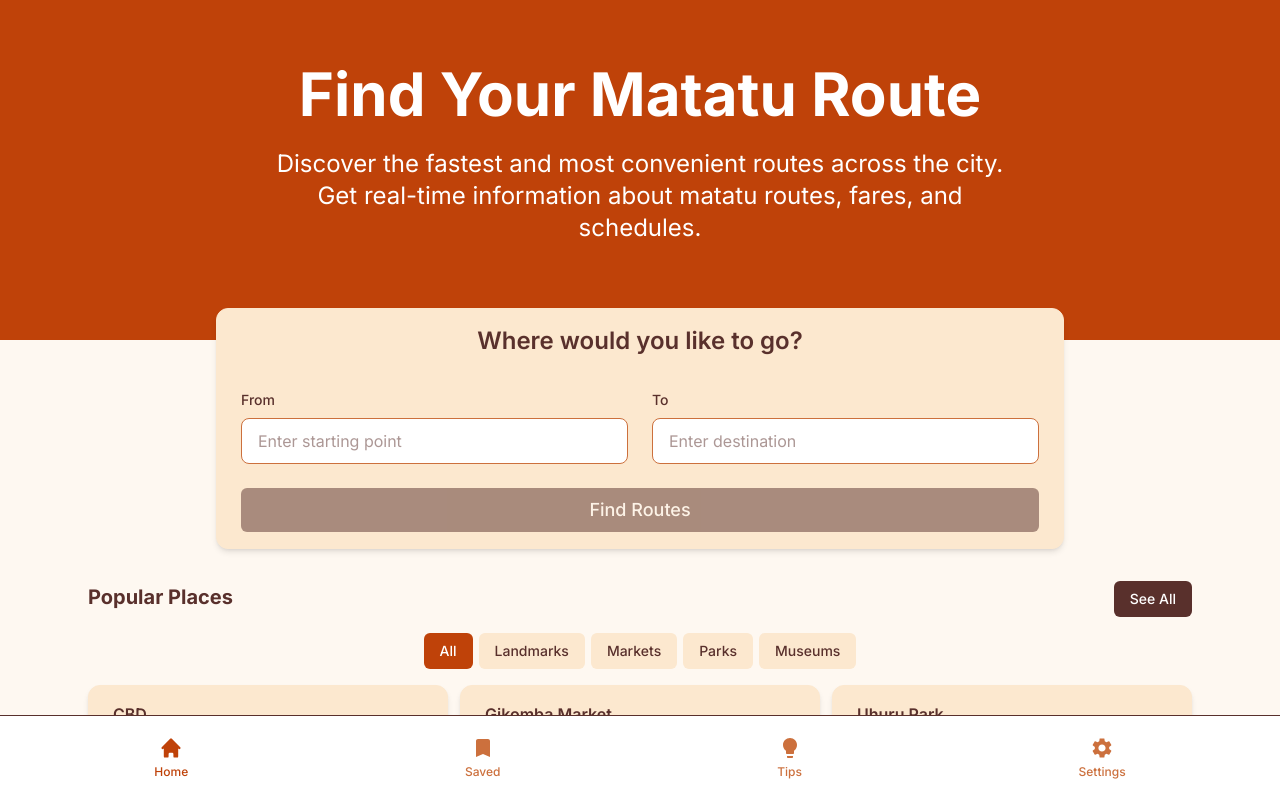
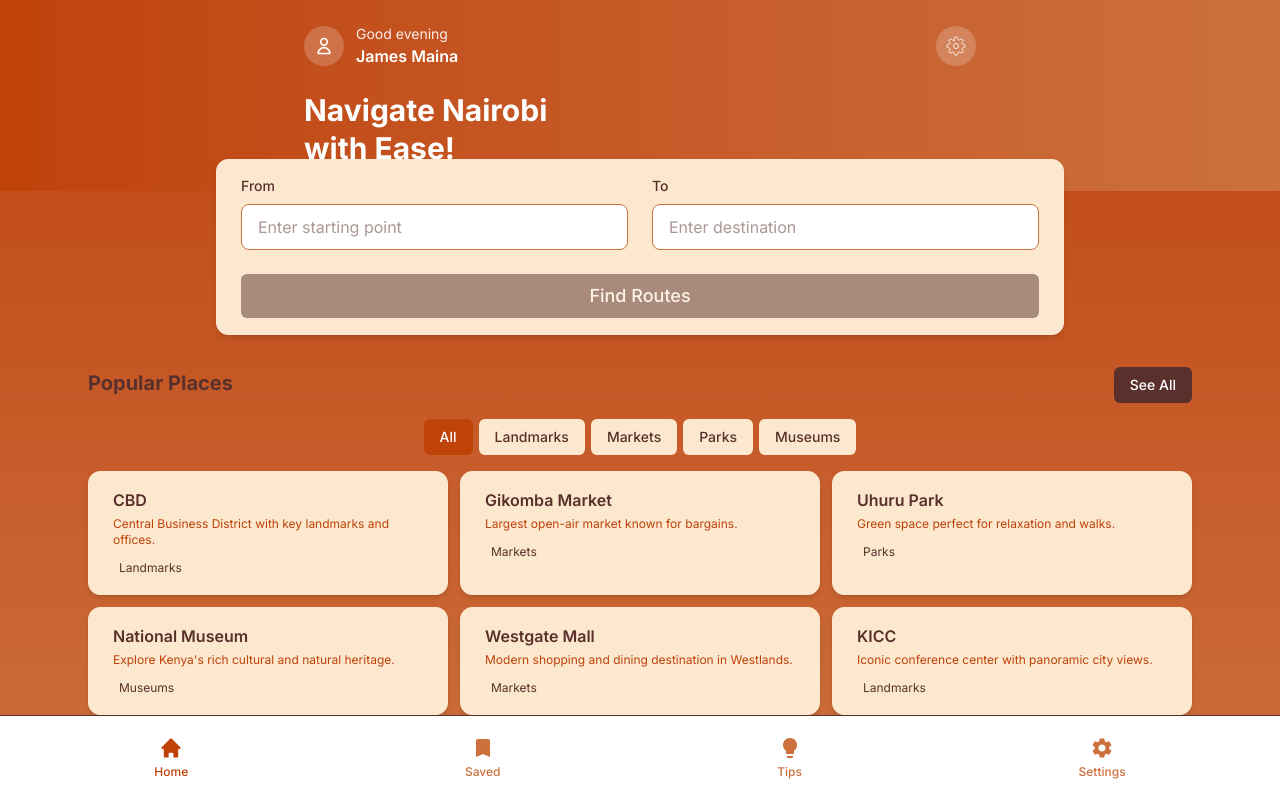
Before and after one commit to Emmy-ck/switch, a Next.js app in the folder matatu-finder/: page / in a window 1280 px wide. Shown: the top 799 px of the page. Built offline with nearby package versions, Linux system fonts and the light colour scheme.

Commit message:
Search update

```diff
--- a/matatu-finder/src/app/page.tsx
+++ b/matatu-finder/src/app/page.tsx
@@ -39,28 +39,40 @@ export default function HomePage() {
   };
 
   return (
-    <div className="min-h-screen bg-[color-mix(in_srgb,var(--color-brand-light)_30%,white_70%)]">
-      {/* Hero Section */}
-      <div className="bg-[var(--color-brand-primary)] text-[var(--color-brand-white)] py-16">
-        <div className="max-w-6xl mx-auto px-6 text-center">
-          <h1 className="text-5xl md:text-6xl font-bold mb-6 fade-in">
-            Find Your Matatu Route
-          </h1>
-          <p className="text-xl md:text-2xl mb-8 max-w-3xl mx-auto slide-in-bottom">
-            Discover the fastest and most convenient routes across the city.
-            Get real-time information about matatu routes, fares, and schedules.
-          </p>
+    <div className="min-h-screen bg-gradient-to-b from-[var(--color-brand-primary)] to-[var(--color-brand-accent)]">
+      {/* Header Section */}
+      <div className="bg-gradient-to-r from-[var(--color-brand-primary)] to-[var(--color-brand-accent)] text-[var(--color-brand-white)] px-4 sm:px-6 lg:px-8 py-4 sm:py-6">
+        <div className="max-w-md mx-auto lg:max-w-2xl">
+          <div className="flex items-center justify-between mb-4 sm:mb-6">
+            <div className="flex items-center space-x-3">
+              <div className="w-8 h-8 sm:w-10 sm:h-10 bg-white/20 rounded-full flex items-center justify-center">
+                <svg className="w-4 h-4 sm:w-5 sm:h-5 text-white" fill="none" stroke="currentColor" viewBox="0 0 24 24">
+                  <path strokeLinecap="round" strokeLinejoin="round" strokeWidth={2} d="M16 7a4 4 0 11-8 0 4 4 0 018 0zM12 14a7 7 0 00-7 7h14a7 7 0 00-7-7z" />
+                </svg>
+              </div>
+              <div>
+                <p className="text-xs sm:text-sm opacity-90">Good evening</p>
+                <p className="text-sm sm:text-base font-semibold">James Maina</p>
+              </div>
+            </div>
+            <div className="w-8 h-8 sm:w-10 sm:h-10 bg-white/20 rounded-full flex items-center justify-center">
+              <svg className="w-4 h-4 sm:w-5 sm:h-5 text-white" fill="none" stroke="currentColor" viewBox="0 0 24 24">
+                <circle cx="12" cy="12" r="3"></circle>
+                <path d="M19.4 15a1.65 1.65 0 0 0 .33 1.82l.06.06a2 2 0 0 1 0 2.83 2 2 0 0 1-2.83 0l-.06-.06a1.65 1.65 0 0 0-1.82-.33 1.65 1.65 0 0 0-1 1.51V21a2 2 0 0 1-2 2 2 2 0 0 1-2-2v-.09A1.65 1.65 0 0 0 9 19.4a1.65 1.65 0 0 0-1.82.33l-.06.06a2 2 0 0 1-2.83 0 2 2 0 0 1 0-2.83l.06-.06a1.65 1.65 0 0 0 .33-1.82 1.65 1.65 0 0 0-1.51-1H3a2 2 0 0 1-2-2 2 2 0 0 1 2-2h.09A1.65 1.65 0 0 0 4.6 9a1.65 1.65 0 0 0-.33-1.82l-.06-.06a2 2 0 0 1 0-2.83 2 2 0 0 1 2.83 0l.06.06a1.65 1.65 0 0 0 1.82.33H9a1.65 1.65 0 0 0 1 1.51V3a2 2 0 0 1 2-2 2 2 0 0 1 2 2v.09a1.65 1.65 0 0 0 1 1.51 1.65 1.65 0 0 0 1.82-.33l.06-.06a2 2 0 0 1 2.83 0 2 2 0 0 1 0 2.83l-.06.06a1.65 1.65 0 0 0-.33 1.82V9a1.65 1.65 0 0 0 1.51 1H21a2 2 0 0 1 2 2 2 2 0 0 1-2 2h-.09a1.65 1.65 0 0 0-1.51 1z"></path>
+              </svg>
+            </div>
+          </div>
+          <div>
+            <h1 className="text-xl sm:text-2xl lg:text-3xl font-bold leading-tight">
+              Navigate Nairobi<br />with Ease!
+            </h1>
+          </div>
         </div>
       </div>
 
       {/* Search Form Section */}
       <div className="max-w-4xl mx-auto px-6 -mt-8 relative z-10">
         <Card className="shadow-2xl scale-in">
-          <CardHeader>
-            <h2 className="text-2xl font-semibold text-[var(--color-brand-dark)] text-center">
-              Where would you like to go?
-            </h2>
-          </CardHeader>
           <CardBody>
             <form onSubmit={handleSearch}>
               <div className="space-y-6">
```
